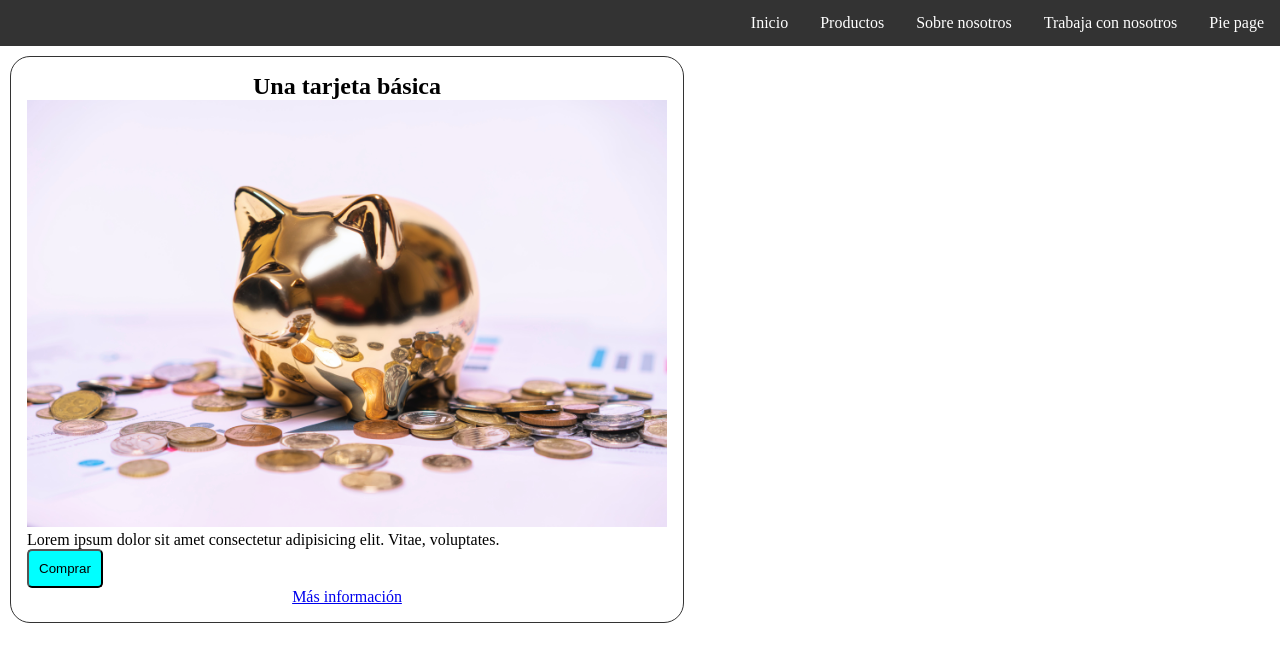
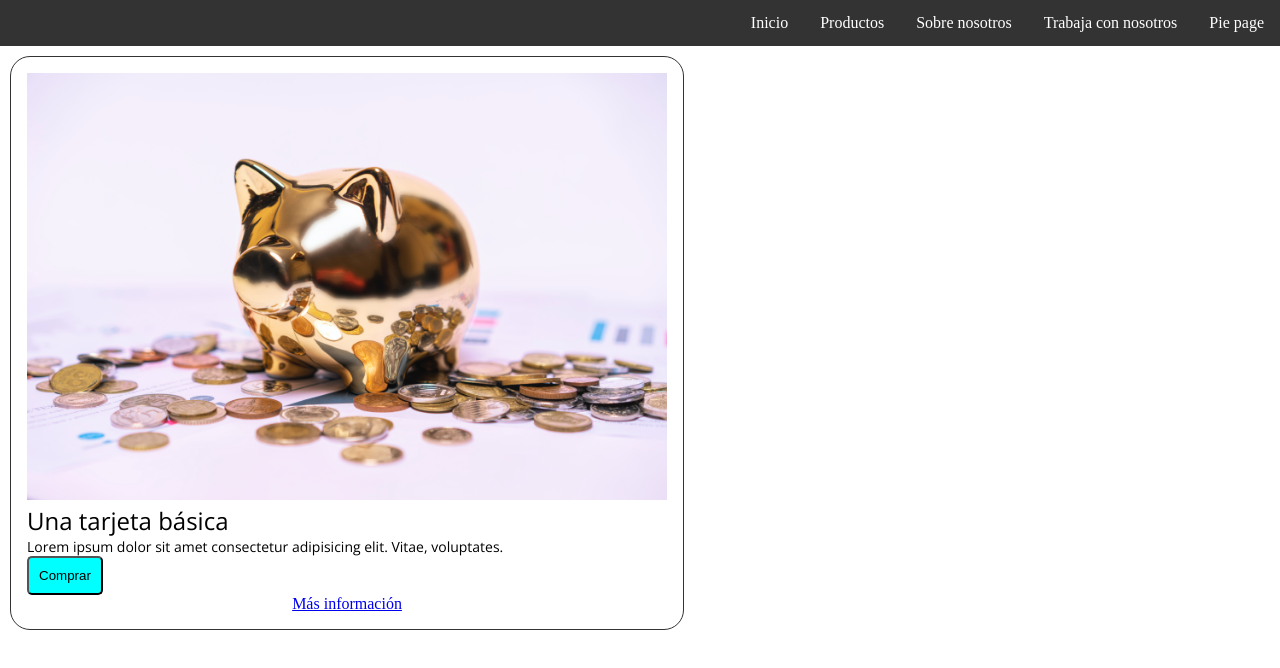
Before and after one commit to elilaragon/Proyecto-prueba, a plain HTML site: page index.html in a window 1280 px wide. Drawn offline with nearby package versions, Linux system fonts and the light colour scheme.

Commit message:
agregado font

```diff
--- a/css/style.css
+++ b/css/style.css
@@ -50,7 +50,7 @@ nav {
 }
 
 .titulo-principal {
-    text-align: center;
+    text-align: left;
     font-size: 24px;
 }
 .boton-principal{
@@ -62,3 +62,14 @@ nav {
 .enlace-principal{
 text-align: center;
 }
+
+h6 {
+    font-family: 'Open Sans', sans-serif;
+    font-weight: 400;
+
+}
+p {
+    font-family: 'Open Sans', sans-serif;
+    font-size: 14px;
+    font-weight: 500;
+}
--- a/index.html
+++ b/index.html
@@ -8,6 +8,11 @@
     <title>Document</title>
     <link rel="shortcut icon" href="./multimedia/img/noun-fossil-3159389.svg" type="image/x-icon">
     <link rel="stylesheet" href="./css/style.css">
+    <link rel="preconnect" href="https://fonts.googleapis.com">
+    <link rel="preconnect" href="https://fonts.gstatic.com" crossorigin>
+    <link href="https://fonts.googleapis.com/css2?family=Open+Sans:wght@300;400;600;700;800&display=swap"
+        rel="stylesheet">
+
 </head>
 
 <body>
@@ -25,11 +30,11 @@
         </ul>
     </nav>
     <div class="tarjeta">
-        <h6 class="titulo-principal">Una tarjeta básica</h6>
         <div class="imagen-principal">
             <img src="./multimedia/img/pexels-oleksandr-pidvalnyi-12955822.jpg">
         </div>
         <div>
+            <h6 class="titulo-principal">Una tarjeta básica</h6>
             <p>Lorem ipsum dolor sit amet consectetur adipisicing elit. Vitae, voluptates.</p>
         </div>
         <div>
@@ -38,7 +43,7 @@
             </button>
         </div>
         <div class="enlace-principal">
-            <a  href="#">Más información</a>
+            <a href="#">Más información</a>
         </div>
     </div>
     <main>
```
